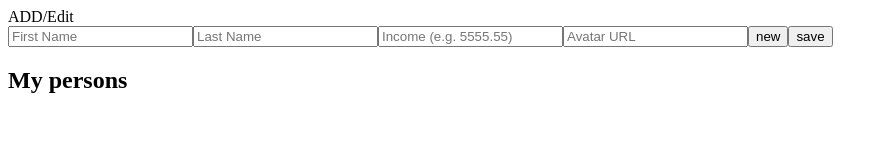
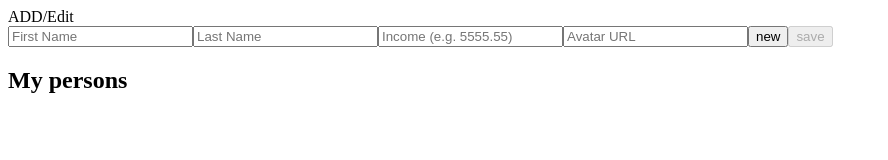
Before and after one commit to manomano/personsGrid, an Angular app: page / in a window 1280 px wide. Shown: the top 160 px of the page, without its empty margins (0-888 px from the left). Built offline with nearby package versions, Linux system fonts and the light colour scheme.

Commit message:
validation partially

```diff
--- a/src/app/person-detail/person-detail.component.html
+++ b/src/app/person-detail/person-detail.component.html
@@ -1,15 +1,19 @@
 <div>ADD/Edit</div>
+
+<form name="form" (ngSubmit)="f.form.valid && onSubmit()" #f="ngForm" novalidate>
 <div class="row">
-  <input type="text" [(ngModel)]="person.firstName" placeholder="First Name" pattern="[A-Za-z]{3}">
 
-  <input type="text" [(ngModel)]="person.lastName" placeholder="Last Name">
+  <input type="text" [(ngModel)]="person.firstName" name="firstName" placeholder="First Name" #firstName="ngModel"  required pattern="[A-Za-z]+">
 
-  <input type="text" [(ngModel)]="person.income" placeholder="Income (e.g. 5555.55)">
+  <input type="text" [(ngModel)]="person.lastName" placeholder="Last Name" name="lastName" #lastName="ngModel"  required pattern="[A-Za-z]+">
 
-  <input type="url" [(ngModel)]="person.avatarURL" placeholder="Avatar URL">
+  <input type="number" step="0.01" [(ngModel)]="person.income" placeholder="Income (e.g. 5555.55)" name="income" #income="ngModel"  required>
+
+  <input type="text" [(ngModel)]="person.avatarURL" placeholder="Avatar URL" name="avatarURL" #avatarURL ="ngModel" >
 
   <input type="button" value="new" (click)="createNew()">
 
-  <input type="button" value="save" (click)="savePerson()">
+  <button type="submit"  class="btn btn-primary"  [disabled]="!f.form.valid">save</button>
 
 </div>
+</form>
--- a/src/app/person-detail/person-detail.component.ts
+++ b/src/app/person-detail/person-detail.component.ts
@@ -8,11 +8,16 @@ import { PersonService } from '../person.service';
   styleUrls: ['./person-detail.component.css']
 })
 export class PersonDetailComponent implements OnInit {
-
+  submitted = false;
   @Input() person: Person;
   constructor(private personService: PersonService) { }
 
   ngOnInit() {
+  }
+
+  onSubmit(): void {
+    this.submitted = true;
+    this.savePerson();
   }
 
   savePerson(): void {
```
Also changed, not shown: src/styles.css (line endings or trailing spaces).
